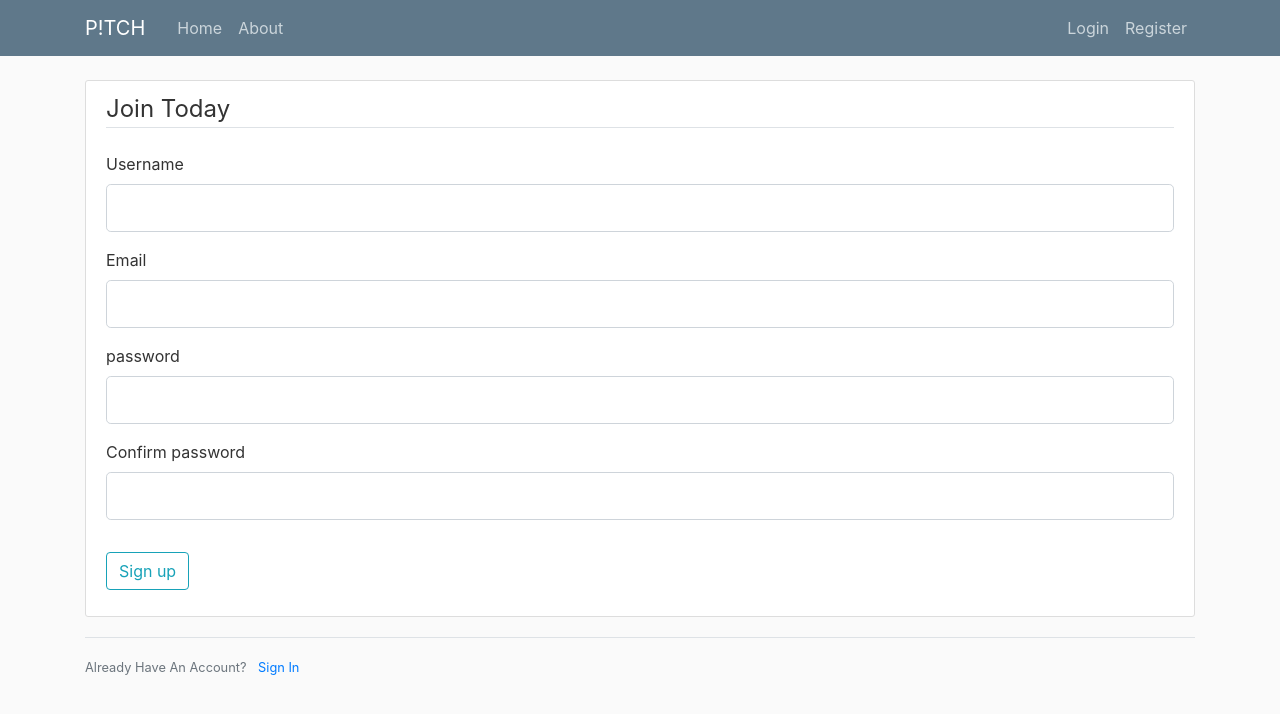
After one commit to Bchizi/Pitch, a Flask app: page /register in a window 1280 px wide. The commit adds this page. Shown: the top 714 px of the page. Run offline with Flask 2, Linux system fonts and the light colour scheme; some libraries are stand-ins or nearby versions.

Commit message:
succesfula validation of registration form and print an aleart message

```diff
--- a/pitch.py
+++ b/pitch.py
@@ -1,7 +1,8 @@
-from flask import Flask, render_template
+from flask import Flask, render_template,url_for,flash,redirect
+from forms import RegistrationForm, LoginForm
 app = Flask(__name__)
 
-app.config['SECRET_KEY'] = ''
+app.config['SECRET_KEY'] = '8842f7517ecf0393104bb6c30a420f74'
 
 posts = [
     {
@@ -31,5 +32,21 @@ def about():
     return render_template('about.html',title='About')
 
 
+@app.route("/register" ,methods=['GET','POST'])
+def register():
+    form = RegistrationForm()
+    if form.validate_on_submit():
+        flash(f'Account created for {form.username.data}!','success')
+        return redirect(url_for('home'))
+
+    return render_template('register.html', title='Register', form=form)
+
+
+@app.route("/login")
+def login():
+    form=LoginForm()
+    return render_template('login.html', title='Login', form=form)
+
+
 if __name__ == '__main__':
     app.run(debug=True)
--- a/templates/layout.html
+++ b/templates/layout.html
@@ -44,6 +44,15 @@
     <main role="main" class="container">
         <div class="row">
             <div class="col-md-12">
+                {% with messages = get_flashed_messages(with_categories=True) %}
+                {% if messages %}
+                {% for category, message in messages %}
+                <div class="alert alert-{{category}}" >
+                    {{message}}
+                </div>
+                {%endfor%}
+                {%endif%}
+                {%endwith%}
                 {% block content %}{% endblock %}
             </div>
 
--- /dev/null
+++ b/templates/register.html
@@ -0,0 +1,36 @@
+{%extends "layout.html"%}
+{% block content %}
+<div class="content-section">
+    <form method="POST" action="">
+        {{form.hidden_tag()}}
+        <fieldset class="form-group">
+            <legend class="border-bottom mb-4">Join Today</legend>
+            <div class="form-group">
+                {{form.username.label(class="form-control-label")}}
+                {{form.username(class="form-control form-control-lg")}}
+            </div>
+            <div class="form-group">
+                {{form.email.label(class="form-control-label")}}
+                {{form.email(class="form-control form-control-lg")}}
+            </div>
+            <div class="form-group">
+                {{form.password.label(class="form-control-label")}}
+                {{form.password(class="form-control form-control-lg")}}
+            </div>
+            <div class="form-group">
+                {{form.confirm_password.label(class="form-control-label")}}
+                {{form.confirm_password(class="form-control form-control-lg")}}
+            </div>
+        </fieldset>
+        <div class="form-group">
+            {{form.submit(class="btn btn-outline-info")}}
+        </div>
+    </form>
+
+</div>
+<div class=" border-top pt-3">
+    <small class="text-muted" >
+        Already Have An Account? <a class="ml-2 "href=" {{url_for('login')}} "> Sign In</a>
+    </small>
+</div>
+{%endblock content %}
```
Also changed, not shown: templates/login.html (added).
